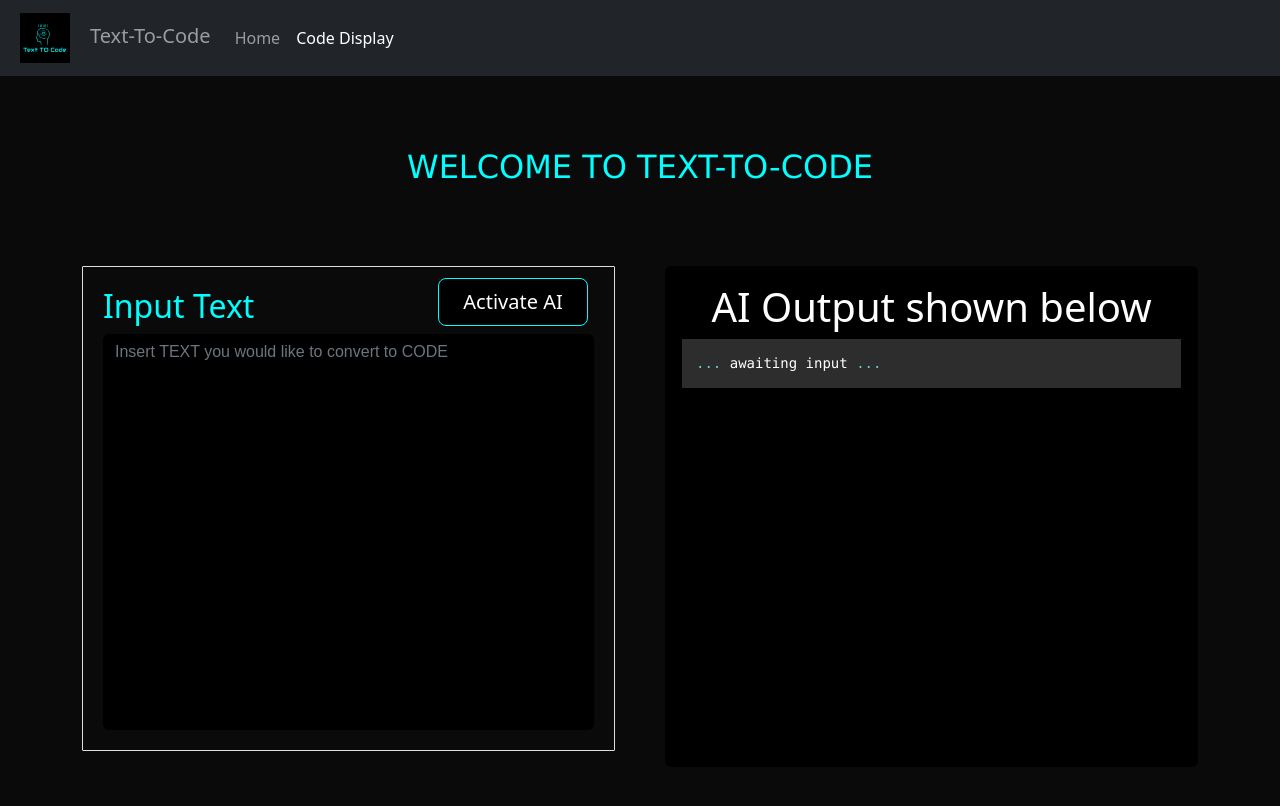
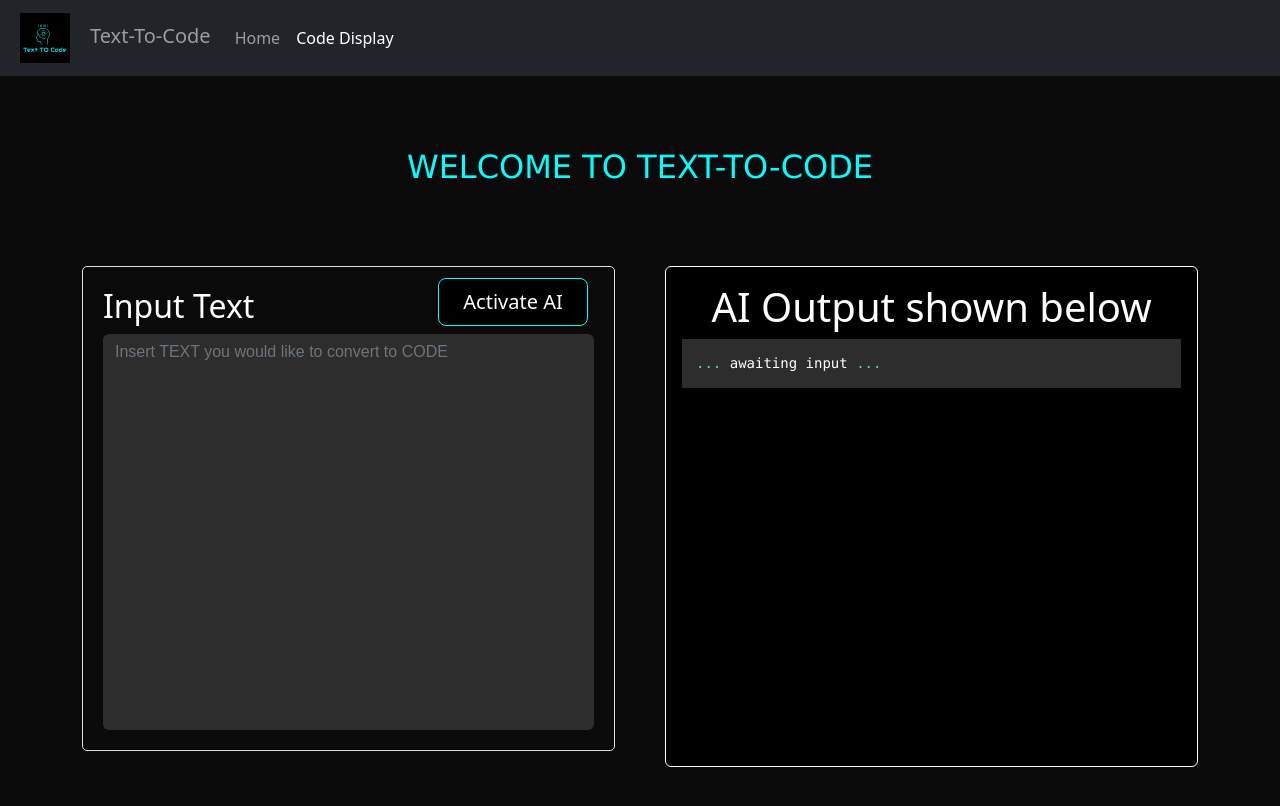
Before and after one commit to Marshall-Artz/4901-Project, a React (Create React App) app in the folder ttc/: page /products-description in a window 1280 px wide. Shown: the top 806 px of the page. Built offline with nearby package versions, Linux system fonts and the light colour scheme.

Commit message:
Updated theme of boxes

```diff
--- a/ttc/src/components/ProductDescription.js
+++ b/ttc/src/components/ProductDescription.js
@@ -92,9 +92,9 @@ class ProductDescription extends Component {
                       console.log("Resized to", data.size);
                     }}
                   >
-                    <div className="input-container" style={{ borderRadius: '1px', display: "flex", flexDirection: "column", position: "relative", height: "100%", width: "100%", border: "1px solid #dfdfdf" }}>
-                      <h2 style={{ color: '#00FFFF', textAlign: 'left' }}>Input Text</h2>
-                      <Form.Control as={TextareaAutosize} minRows={16} name="productName" placeholder="Insert TEXT you would like to convert to CODE" style={{ backgroundColor: "#000000", color: "#00FFFF", verticalAlign: "top", outline: "none", resize: "none", width: "100%", height: "100%", marginRight: 10, border: "none", fontFamily: "Arial, Helvetica, sans-serif", '::placeholder': { color: 'aqua' } }} onChange={this.handleDescriptionChange} />
+                    <div className="input-container" style={{ borderRadius: '5px', display: "flex", flexDirection: "column", position: "relative", height: "100%", width: "100%", border: "1px solid #dfdfdf" }}>
+                      <h2 style={{ color: 'white', textAlign: 'left' }}>Input Text</h2>
+                      <Form.Control as={TextareaAutosize} minRows={16} name="productName" placeholder="Insert TEXT you would like to convert to CODE" style={{ backgroundColor: "#2d2d2d", color: "#FFFFFF", verticalAlign: "top", outline: "none", resize: "none", width: "100%", height: "100%", marginRight: 10, border: "none", fontFamily: "Arial, Helvetica, sans-serif", '::placeholder': { color: 'aqua' } }} onChange={this.handleDescriptionChange} />
                       <div style={{ position: "absolute", right: 1, top: 1 }}>
                         <Button variant="dark" size="lg" type="submit" className="submit-button" style={{ width: "150px" }}>Activate AI</Button>
                       </div>
@@ -115,7 +115,7 @@ class ProductDescription extends Component {
                     console.log("Resized to", data.size);
                   }}
                 >
-                  <Card style={{ backgroundColor: '#000000', color: '#ffffff', height: "100%" }}>
+                  <Card style={{ backgroundColor: '#000000',border:"1px solid #ffffff", color: '#ffffff', height: "100%",borderRadius:"none" }}>
                     <Card.Body>
                       <Card.Title>
                         <h1>{heading}</h1>
```
